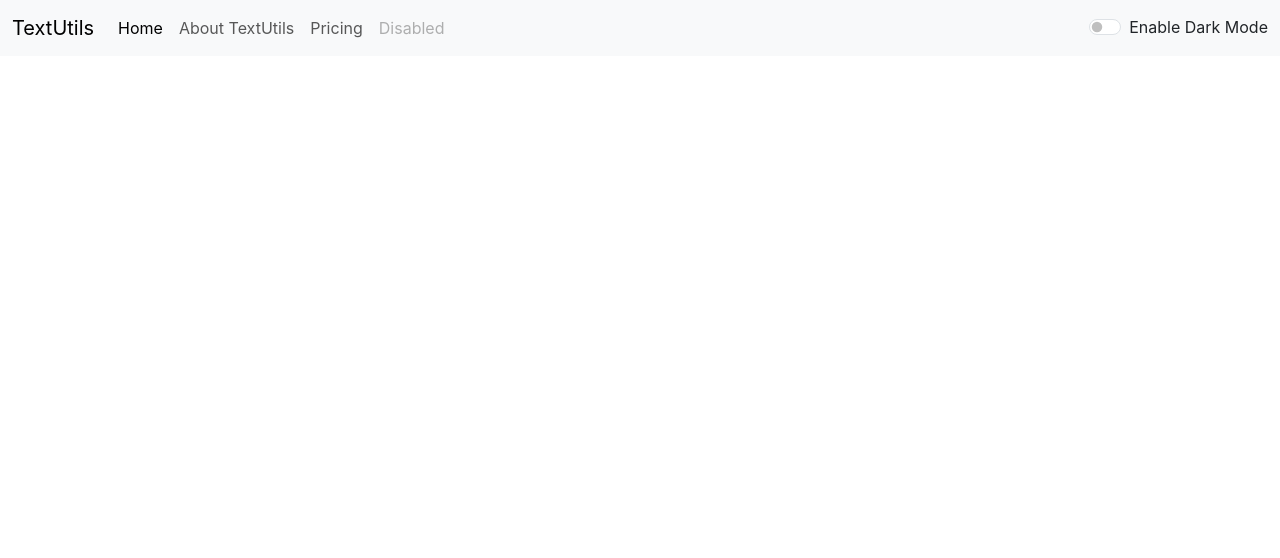
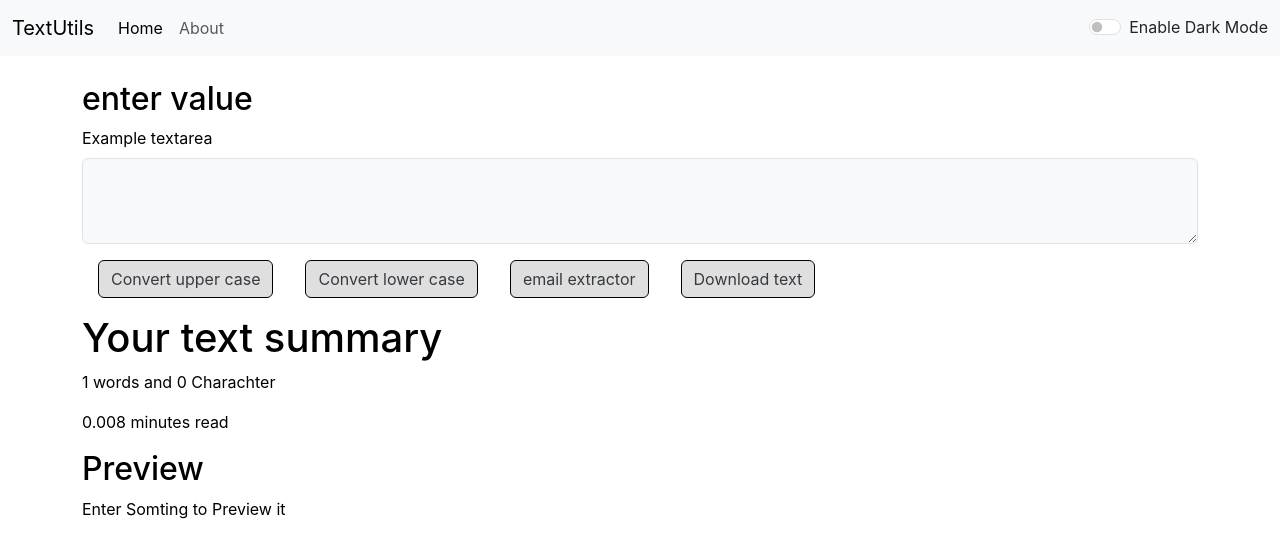
Before and after one commit to amanuchitkar/60-Days-of-ReactJs, a React (Create React App) app in the folder textutils0/: page / in a window 1280 px wide. Shown: the top 558 px of the page. Built offline with nearby package versions, Linux system fonts and the light colour scheme.

Commit message:
60 Days of ReactJs

```diff
--- a/textutils0/package.json
+++ b/textutils0/package.json
@@ -8,6 +8,7 @@
     "@testing-library/user-event": "^13.5.0",
     "react": "^18.2.0",
     "react-dom": "^18.2.0",
+    "react-router-dom": "^6.22.3",
     "react-scripts": "5.0.1",
     "web-vitals": "^2.1.4"
   },
--- a/textutils0/src/App.js
+++ b/textutils0/src/App.js
@@ -6,7 +6,7 @@ import Textarea from "./Componets/textForm";
 import About from "./Componets/about";
 import Alert from "./Componets/Alert";
 import React from "react";
-// import { BrowserRouter as Router, Switch, Route, Link } from "react-router-dom";
+import { BrowserRouter, Routes, Route } from "react-router-dom";
 
 // let name = "aman";
 function App() {
@@ -42,21 +42,20 @@ function App() {
       {/* <Router> */}
         <Navbar
           title="TextUtils"
-          aboutText="About TextUtils"
+          aboutText="About"
           mode={mode}
           togglemode={toggleMode}
         />
         <Alert alert={alert} />
 
-        {/* <Switch>
-          <Route path="/about">
-            <About />
-          </Route>
-          <Route path="/">
-            <Textarea heading="Welcome" mode={mode} showAlert={showAlert} />
-          </Route>
-        </Switch> */}
-      {/* </Router> */}
+
+
+        <BrowserRouter>
+      <Routes>
+        <Route index element={<Textarea mode={mode}/>} />
+        <Route path="/about" element={<About/>} />
+      </Routes>
+    </BrowserRouter>
     </>
   );
 }
--- a/textutils0/src/Componets/navbar.js
+++ b/textutils0/src/Componets/navbar.js
@@ -1,5 +1,5 @@
 import React from "react";
-import PropTypes from "prop-types";
+// import PropTypes from "prop-types";
 
 export default function Navbar(props) {
   return (
@@ -30,18 +30,8 @@ export default function Navbar(props) {
                 </a>
               </li>
               <li className="nav-item">
-                <a className="nav-link" href="/">
+                <a className="nav-link" href="/about">
                   {props.aboutText}
-                </a>
-              </li>
-              <li className="nav-item">
-                <a className="nav-link" href="/">
-                  Pricing
-                </a>
-              </li>
-              <li className="nav-item">
-                <a className="nav-link disabled" aria-disabled="true" href="/">
-                  Disabled
                 </a>
               </li>
             </ul>
@@ -63,12 +53,12 @@ export default function Navbar(props) {
     </div>
   );
 }
-Navbar.propTypes = {
-  title: PropTypes.string.isRequired,
-  aboutText: PropTypes.string.isRequired,
-};
+// Navbar.propTypes = {
+//   title: PropTypes.string.isRequired,
+//   aboutText: PropTypes.string.isRequired,
+// };
 
-Navbar.defaultProps = {
-  title: "set title Here",
-  aboutText: "set about here",
-};
+// Navbar.defaultProps = {
+//   title: "set title Here",
+//   aboutText: "set about here",
+// };
```
Also changed, not shown: 1 other file (tests, documents, lock files or other folders).
